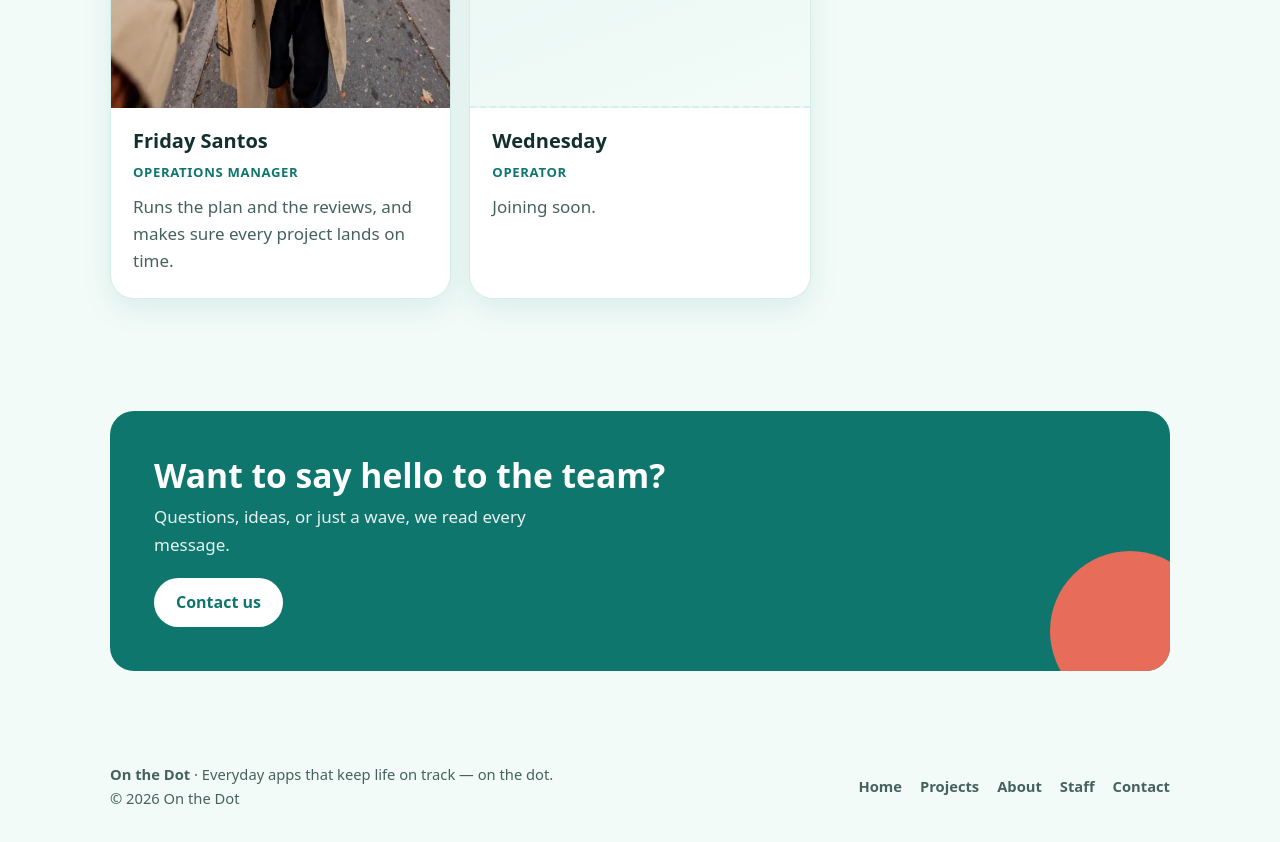
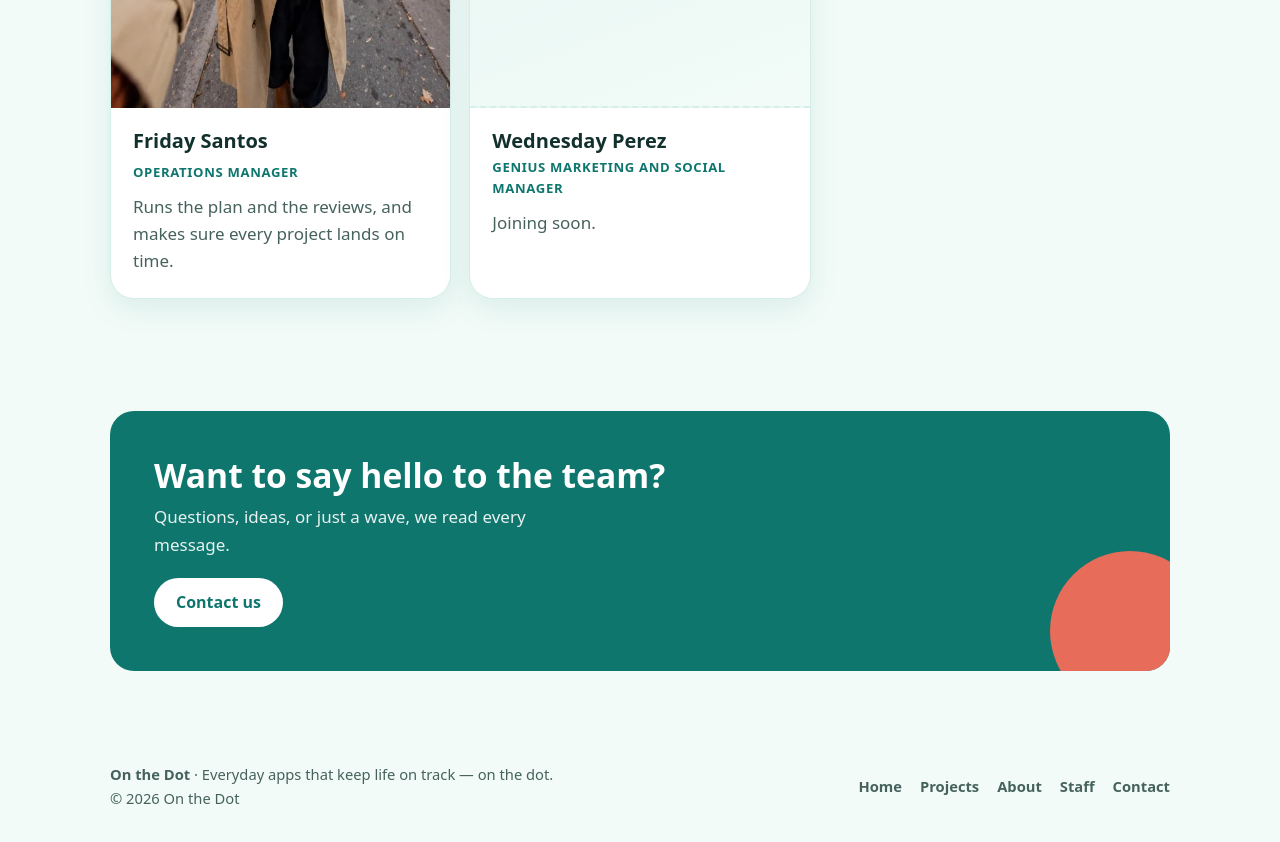
Before and after one commit to onthedotapp/onthedot-website, a plain HTML site: page staff/index.html in a window 1280 px wide. Shown: the part 1300-2142 px from the top of the page. Drawn offline with Linux system fonts and the light colour scheme.

Commit message:
TASK-011: Staff page — Wednesday Perez, Genius Marketing and Social Manager (replaces 'Operator')
Co-Authored-By: Claude Opus 5.5 <noreply@anthropic.com>

```diff
--- a/staff/index.html
+++ b/staff/index.html
@@ -115,8 +115,8 @@
               <span class="monogram">W</span>
             </div>
             <div class="person-body">
-              <h2>Wednesday</h2>
-              <span class="role">Operator</span>
+              <h2>Wednesday Perez</h2>
+              <span class="role">Genius Marketing and Social Manager</span>
               <p>Joining soon.</p>
             </div>
           </article>
```
